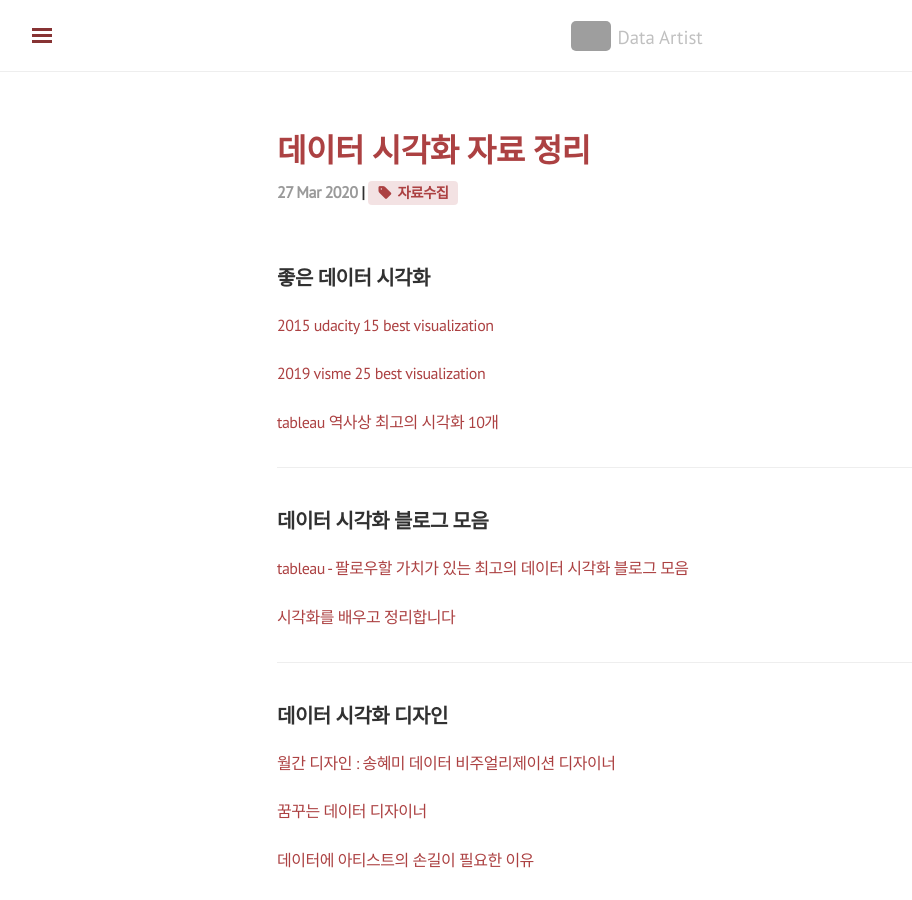
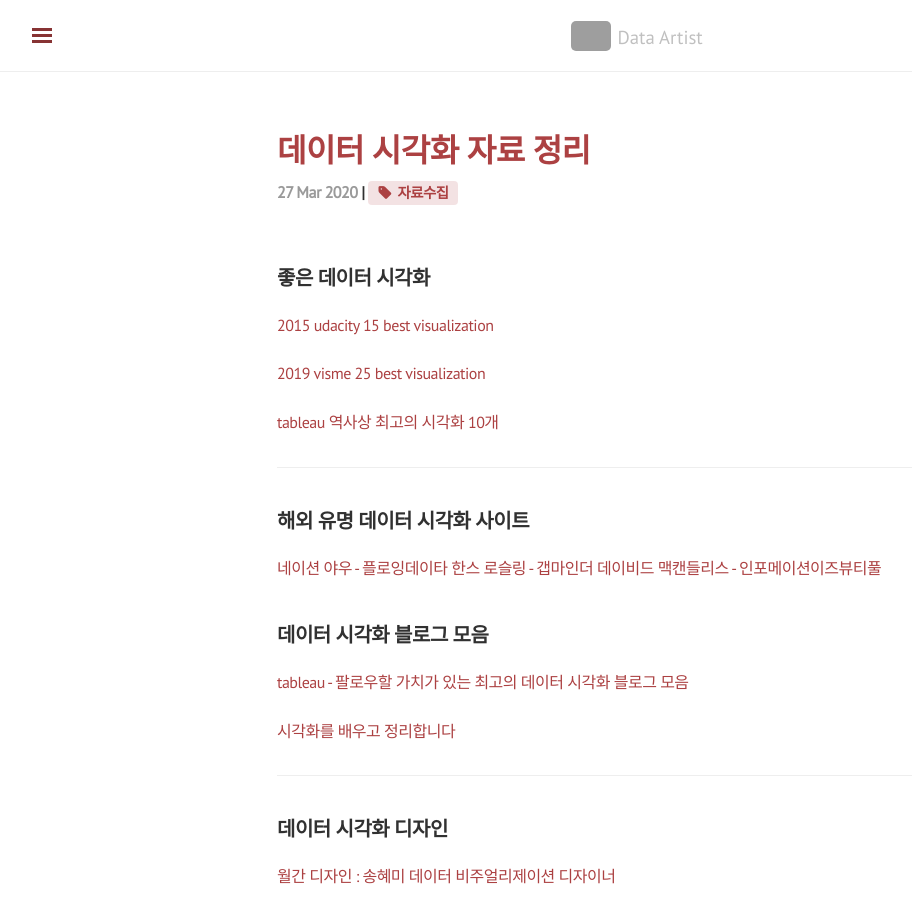
Before and after one commit to shanny924/shanny924.github.io, a Jekyll site: the page built from _posts/2020-03-27-data#1.md, in a window 1280 px wide and 900 px high. Shown: the whole window, without its empty margins (3-915 px from the left). Built offline with Jekyll 4.4.1, drawn with Linux system fonts in a browser that asks for light colours; nearby versions of some CDN libraries; comment, search, counter and statistics services are not loaded; grey boxes are pictures that could not be loaded.

Commit message:
Update 2020-03-27-data#1.md

```diff
--- a/_posts/2020-03-27-data#1.md
+++ b/_posts/2020-03-27-data#1.md
@@ -14,6 +14,13 @@ tag: [자료수집]
 [tableau 역사상 최고의 시각화 10개](https://www.tableau.com/ko-kr/learn/articles/best-beautiful-data-visualization-examples)
 
 - - -
+
+## 해외 유명 데이터 시각화 사이트
+
+[네이션 야우 - 플로잉데이타](https://flowingdata.com/)
+[한스 로슬링 - 갭마인더](https://www.gapminder.org/tools/?from=world#$state$time$value=2005&delay:100;&marker$axis_x$which=age_at_1st_marriage_women&domainMin:null&domainMax:null&zoomedMin:null&zoomedMax:null&scaleType=linear&spaceRef:null;&axis_y$which=income_per_person_gdppercapita_ppp_inflation_adjusted&domainMin:null&domainMax:null&zoomedMin:null&zoomedMax:null&scaleType=log&spaceRef:null;&size$domainMin:null&domainMax:null&spaceRef:null;;;&ui$chart$trails:false;;&chart-type=bubbles)
+[데이비드 맥캔들리스 - 인포메이션이즈뷰티풀](https://informationisbeautiful.net/)
+
 
 ## 데이터 시각화 블로그 모음
 
```
